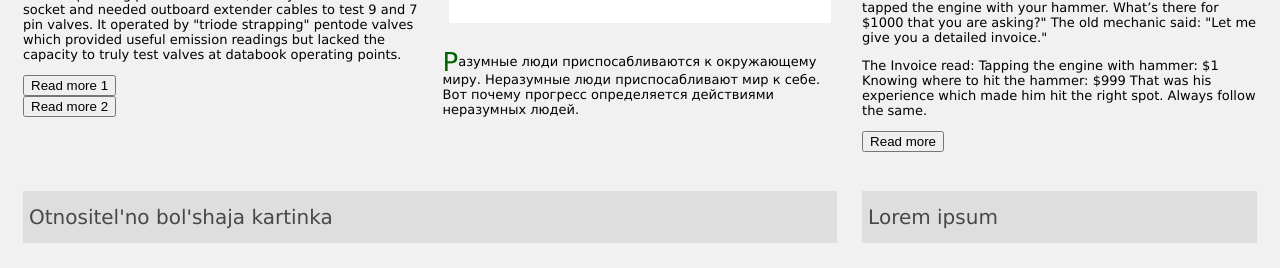
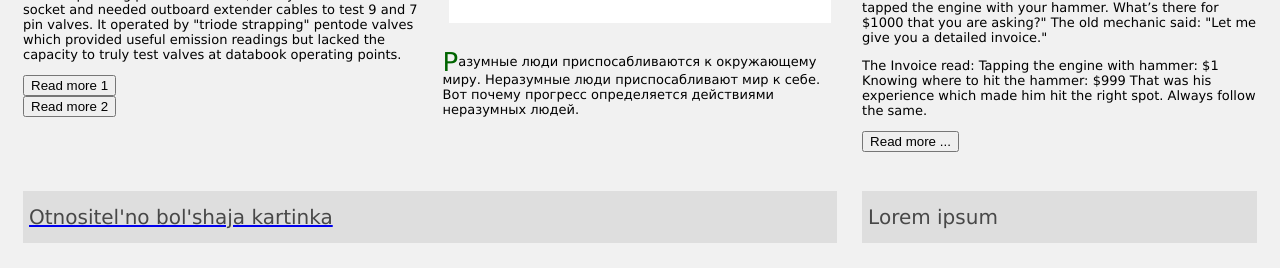
Before and after one commit to allsecrets/allsecrets.github.io, a plain HTML site: page index.html in a window 1280 px wide. Shown: the part 840-1108 px from the top of the page. Drawn offline with Linux system fonts and the light colour scheme.

Commit message:
Update index.html

```diff
--- a/index.html
+++ b/index.html
@@ -102,7 +102,8 @@
 		Tapping the engine with hammer: $1
 		Knowing where to hit the hammer: $999
 		That was his experience which made him hit the right spot. Always follow the same.</p>
-		<button>Read more</button>
+		<a href="facts.html">
+		<button>Read more ...</button>
 	</section>
 	</div>
 
```
